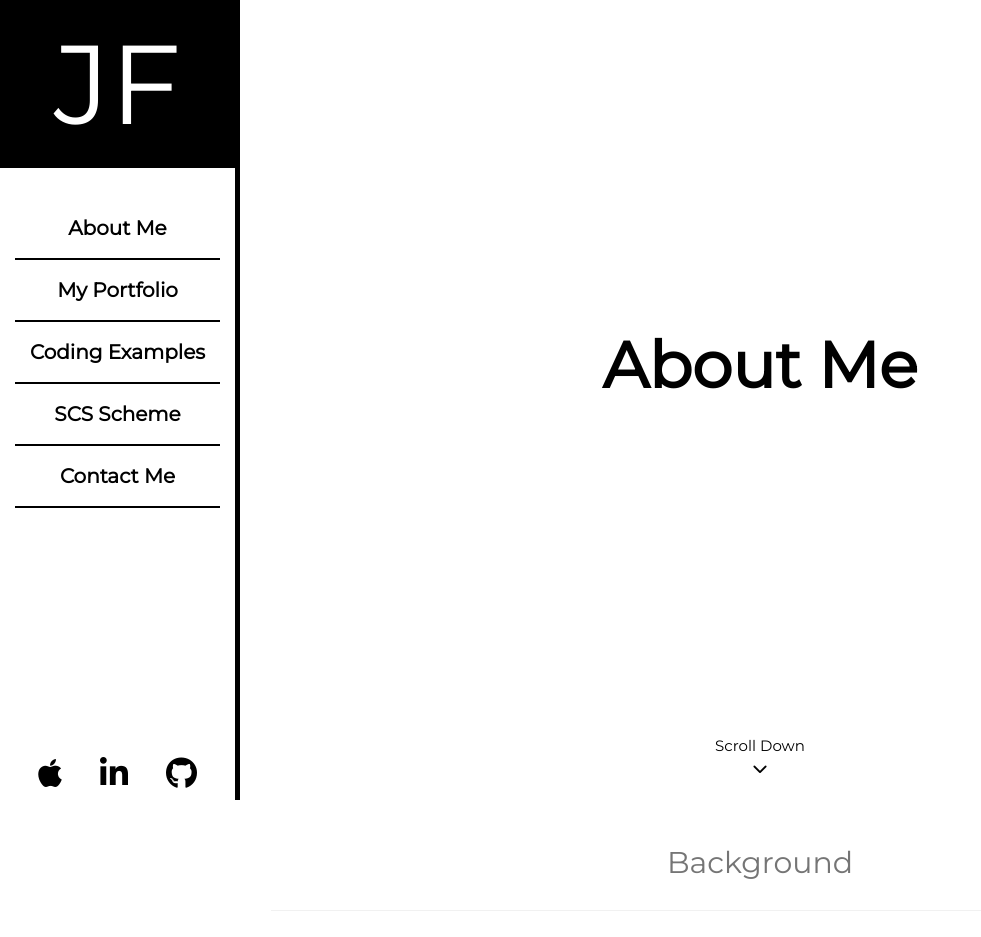
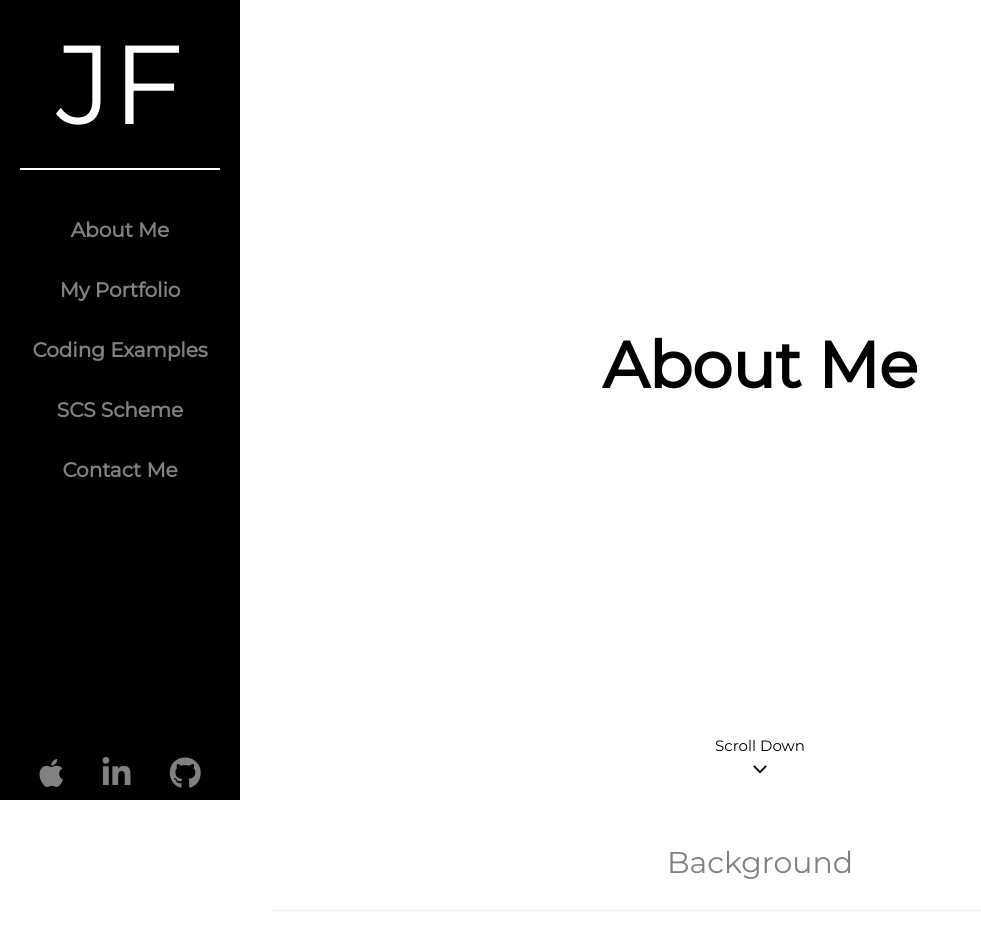
Before and after one commit to JasonFurmage/Portfolio, a PHP site: page /about.html in a window 1280 px wide. Shown: the top 937 px of the page, without its empty margins (0-981 px from the left). Run offline with PHP 8.4, Linux system fonts and the light colour scheme; some libraries are stand-ins or nearby versions.

Commit message:
Changed sidebar to black.

```diff
--- a/about.html
+++ b/about.html
@@ -31,9 +31,8 @@
     <!-- Sidebar -->
 
     <div class="sidebar" id="js-sidebar">
-        <div class="sidebar_header">
-            <a href="index.html">JF</a>
-        </div>
+        <a class="sidebar_header" href="index.html">JF</a>
+        <div class="sidebar-divider"></div>
         <div class="sidebar_links">
             <a href="about.html"><strong>About Me</strong></a>
             <a href="index.html#portfolio"><strong>My Portfolio</strong></a>
--- a/css/application.css
+++ b/css/application.css
@@ -1,10 +1,10 @@
 /* line 2, ../../../../../Users/netmatters/Documents/GitHub/Portfolio/scss/utilities/_placeholders.scss */
-.about_body a, .sidebar_links a {
+.about_body a {
   text-decoration: none;
 }
 
 /* line 4, ../../../../../Users/netmatters/Documents/GitHub/Portfolio/scss/utilities/_placeholders.scss */
-.about_body a:hover, .sidebar_links a:hover {
+.about_body a:hover {
   text-decoration: underline;
 }
 
@@ -121,7 +121,7 @@ html {
 body {
   font-family: "Montserrat", sans-serif;
   font-size: 15px;
-  color: #757575;
+  color: #818181;
   line-height: 1.5;
 }
 
@@ -582,7 +582,7 @@ template {
 
 /* line 61, ../../../../../Users/netmatters/Documents/GitHub/Portfolio/scss/layout/_about.scss */
 .about_body a {
-  color: #757575;
+  color: #818181;
 }
 
 /* line 66, ../../../../../Users/netmatters/Documents/GitHub/Portfolio/scss/layout/_about.scss */
@@ -740,7 +740,7 @@ footer {
 
 /* line 46, ../../../../../Users/netmatters/Documents/GitHub/Portfolio/scss/layout/_form.scss */
 .form_contact a {
-  color: #757575;
+  color: #818181;
 }
 
 /* line 48, ../../../../../Users/netmatters/Documents/GitHub/Portfolio/scss/layout/_form.scss */
@@ -813,7 +813,7 @@ footer {
 .heading h2 {
   font-size: 30px;
   text-align: center;
-  color: #757575;
+  color: #818181;
 }
 
 /* line 1, ../../../../../Users/netmatters/Documents/GitHub/Portfolio/scss/layout/_projects.scss */
@@ -1004,8 +1004,7 @@ footer {
   transition: 0.4s;
   height: 100%;
   position: fixed;
-  background-color: #ffffff;
-  border-right: 5px solid #000;
+  background-color: #000;
   overflow-x: hidden;
   z-index: 1;
 }
@@ -1018,46 +1017,60 @@ footer {
   }
 }
 
-/* line 23, ../../../../../Users/netmatters/Documents/GitHub/Portfolio/scss/layout/_sidebar.scss */
+/* line 22, ../../../../../Users/netmatters/Documents/GitHub/Portfolio/scss/layout/_sidebar.scss */
 .sidebar_header {
+  font-size: 112px;
   text-align: center;
+  color: #ffffff;
   background-color: #000;
+  padding: 0px 15px;
 }
 
-/* line 27, ../../../../../Users/netmatters/Documents/GitHub/Portfolio/scss/layout/_sidebar.scss */
-.sidebar_header a {
-  font-size: 112px;
-  color: #ffffff;
+/* line 28, ../../../../../Users/netmatters/Documents/GitHub/Portfolio/scss/layout/_sidebar.scss */
+.sidebar-divider {
+  height: 2px;
+  width: 200px;
+  background-color: #ffffff;
+  align-self: center;
 }
 
-/* line 32, ../../../../../Users/netmatters/Documents/GitHub/Portfolio/scss/layout/_sidebar.scss */
+/* line 35, ../../../../../Users/netmatters/Documents/GitHub/Portfolio/scss/layout/_sidebar.scss */
 .sidebar_links {
   padding: 30px 15px;
 }
 
-/* line 36, ../../../../../Users/netmatters/Documents/GitHub/Portfolio/scss/layout/_sidebar.scss */
+/* line 38, ../../../../../Users/netmatters/Documents/GitHub/Portfolio/scss/layout/_sidebar.scss */
 .sidebar_links a {
   display: block;
   font-size: 20px;
   text-align: center;
-  color: #000;
+  color: #818181;
   line-height: 48px;
-  border-bottom: 2.5px solid #000;
   padding: 6px 8px 6px 8px;
   white-space: nowrap;
 }
 
-/* line 45, ../../../../../Users/netmatters/Documents/GitHub/Portfolio/scss/layout/_sidebar.scss */
+/* line 43, ../../../../../Users/netmatters/Documents/GitHub/Portfolio/scss/layout/_sidebar.scss */
+.sidebar_links a :hover {
+  color: #f1f1f1;
+}
+
+/* line 47, ../../../../../Users/netmatters/Documents/GitHub/Portfolio/scss/layout/_sidebar.scss */
 .sidebar_social {
   display: flex;
   justify-content: space-evenly;
   margin: auto 0px 2.5px 0px;
 }
 
-/* line 52, ../../../../../Users/netmatters/Documents/GitHub/Portfolio/scss/layout/_sidebar.scss */
+/* line 54, ../../../../../Users/netmatters/Documents/GitHub/Portfolio/scss/layout/_sidebar.scss */
 .sidebar_social a {
   font-size: 32px;
-  color: #000;
+  color: #818181;
+}
+
+/* line 56, ../../../../../Users/netmatters/Documents/GitHub/Portfolio/scss/layout/_sidebar.scss */
+.sidebar_social a :hover {
+  color: #f1f1f1;
 }
 
 /*# sourceMappingURL=application.css.map */
--- a/examples.html
+++ b/examples.html
@@ -31,9 +31,8 @@
     <!-- Sidebar -->
 
     <div class="sidebar" id="js-sidebar">
-        <div class="sidebar_header">
-            <a href="index.html">JF</a>
-        </div>
+        <a class="sidebar_header" href="index.html">JF</a>
+        <div class="sidebar-divider"></div>
         <div class="sidebar_links">
             <a href="about.html"><strong>About Me</strong></a>
             <a href="index.html#portfolio"><strong>My Portfolio</strong></a>
--- a/index.html
+++ b/index.html
@@ -31,9 +31,8 @@
     <!-- Sidebar -->
 
     <div class="sidebar" id="js-sidebar">
-        <div class="sidebar_header">
-            <a href="index.html">JF</a>
-        </div>
+        <a class="sidebar_header" href="index.html">JF</a>
+        <div class="sidebar-divider"></div>
         <div class="sidebar_links">
             <a href="about.html"><strong>About Me</strong></a>
             <a href="#portfolio"><strong>My Portfolio</strong></a>
--- a/scs.html
+++ b/scs.html
@@ -31,9 +31,8 @@
     <!-- Sidebar -->
 
     <div class="sidebar" id="js-sidebar">
-        <div class="sidebar_header">
-            <a href="index.html">JF</a>
-        </div>
+        <a class="sidebar_header" href="index.html">JF</a>
+        <div class="sidebar-divider"></div>
         <div class="sidebar_links">
             <a href="about.html"><strong>About Me</strong></a>
             <a href="index.html#portfolio"><strong>My Portfolio</strong></a>
--- a/scss/base/_base.scss
+++ b/scss/base/_base.scss
@@ -8,7 +8,7 @@ html {
 
 body {
     font-family: "Montserrat", sans-serif;
-    @include text(15px, $color: $dark-grey, $line-height: 1.5)
+    @include text(15px, $color: $dark-grey, $line-height: 1.5);
 }
 
 h2, h3 {
--- a/scss/layout/_sidebar.scss
+++ b/scss/layout/_sidebar.scss
@@ -8,8 +8,7 @@
 
   height: 100%;
   position: fixed; // Stay in place when scrolling.
-  background-color: $white;
-  border-right: 5px solid $black;
+  background-color: $black;
   overflow-x: hidden;
   z-index: 1; // Stay on top of content.
 
@@ -21,24 +20,27 @@
 }
 
 .sidebar_header {
-  text-align: center;
+  @include text(112px, $text-align: center, $color: $white);
   background-color: $black;
+  padding: 0px 15px;
+}
 
-  a {
-    @include text(112px, $color: $white);
-  }
+.sidebar-divider {
+  height: 2px;
+  width: 200px;
+  background-color: $white;
+  align-self: center;
 }
 
 .sidebar_links {
-  @extend %underline-links-on-hover;
   padding: 30px 15px;
 
   a {
     display: block; // Put links on seperate line.
-    @include text(20px, center, $black, 48px);
-    border-bottom: 2.5px solid $black; // Add divider between each link.
+    @include text(20px, center, $dark-grey, 48px);
     padding: 6px 8px 6px 8px;
     white-space: nowrap; // Prevents links from wrapping to next line.
+    :hover { color: $light-grey; }
   }
 }
 
@@ -50,6 +52,7 @@
 
   // Set icon size and color.
   a {
-    @include text(32px, $color: $black);
+    @include text(32px, $color: $dark-grey);
+    :hover { color: $light-grey; }
   }
 }
--- a/scss/utilities/_config.scss
+++ b/scss/utilities/_config.scss
@@ -4,7 +4,7 @@ $white          :   #ffffff;
 $black          :   #000;
 $light-grey     :   #f1f1f1;
 $grey           :   #ccc;
-$dark-grey      :   #757575;
+$dark-grey      :   #818181;
 $error-red      :   #ff6961;
 
 // Breakpoints
```
Also changed, not shown: 1 other file.
